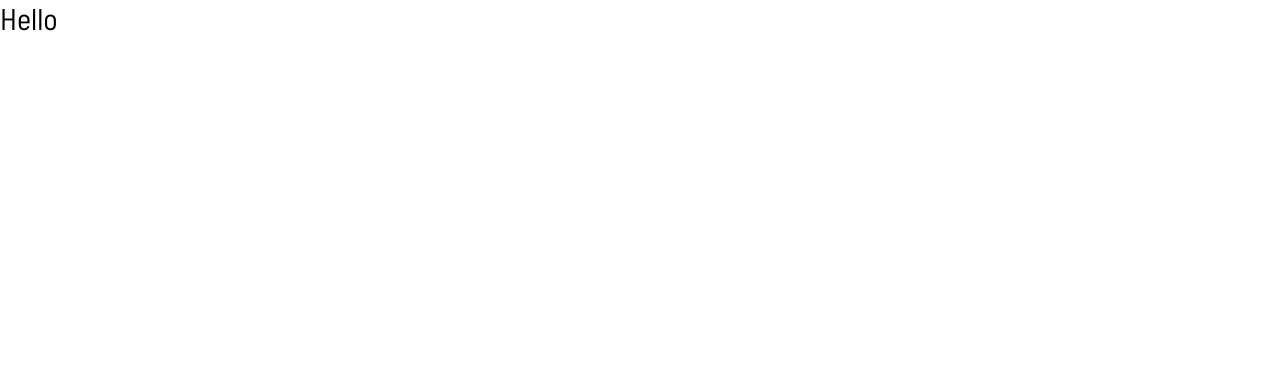
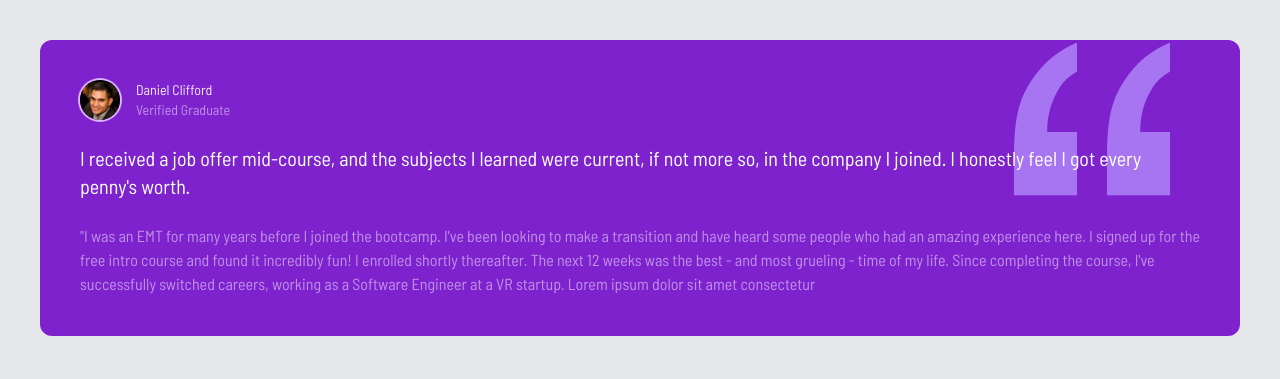
Before and after one commit to vidishashah25/testimonial-grid, a website: page index.html in a window 1280 px wide. Drawn offline with Linux system fonts and the light colour scheme.

Commit message:
First Box added

```diff
--- a/index.html
+++ b/index.html
@@ -1,18 +1,64 @@
 <!DOCTYPE html>
 <html lang="en">
-<head>
-    <meta charset="UTF-8">
-    <meta name="viewport" content="width=device-width, initial-scale=1.0">
+  <head>
+    <meta charset="UTF-8" />
+    <meta name="viewport" content="width=device-width, initial-scale=1.0" />
     <link rel="preconnect" href="https://fonts.googleapis.com" />
     <link rel="preconnect" href="https://fonts.gstatic.com" crossorigin />
     <link
       href="https://fonts.googleapis.com/css2?family=Alata&family=Barlow+Semi+Condensed:wght@400;500;600&display=swap"
       rel="stylesheet"
     />
-    <link rel="stylesheet" href="css/style.css">
+    <link rel="stylesheet" href="css/style.css" />
     <title>Testimonial-Grid</title>
-</head>
-<body>
-    <h1 class="text-3xl"> Hello</h1>
-</body>
+  </head>
+  <body class="bg-gray-200">
+    <!-- Global Container -->
+    <div class="container mx-auto max-w-7xl p-2 md:p-10">
+      <!-- Grid Container -->
+      <div class="text-white">
+        <!-- Box 1 -->
+        <div class="relative p-10 rounded-xl bg-purple-700">
+          <!-- Quotes Image -->
+          <img
+            src="images/bg-pattern-quotation.svg"
+            alt=""
+            class="absolute top-3 right-10 scale-125 md:top-7 md:right-24 md:scale-150"
+          />
+          <!-- Box Header -->
+          <div class="flex z-10 space-x-4">
+            <img
+              src="images/image-daniel.jpg"
+              alt=""
+              class="w-10 h-10 rounded-full ring-2 ring-purple-300"
+            />
+            <div class="text-sm">
+              <h4 class="opacity-90">Daniel Clifford</h4>
+              <p class="opacity-50">Verified Graduate</p>
+            </div>
+          </div>
+
+          <!-- Large Text -->
+
+          <p class="relative z-10 mt-6 text-xl">
+            I received a job offer mid-course, and the subjects I learned were
+            current, if not more so, in the company I joined. I honestly feel I
+            got every penny's worth.
+          </p>
+
+          <!-- Small Text -->
+          <p class="mt-6 opacity-50">
+            "I was an EMT for many years before I joined the bootcamp. I've been
+            looking to make a transition and have heard some people who had an
+            amazing experience here. I signed up for the free intro course and
+            found it incredibly fun! I enrolled shortly thereafter. The next 12
+            weeks was the best - and most grueling - time of my life. Since
+            completing the course, I've successfully switched careers, working
+            as a Software Engineer at a VR startup. Lorem ipsum dolor sit amet
+            consectetur
+          </p>
+        </div>
+      </div>
+    </div>
+  </body>
 </html>
```
Also changed, not shown: css/style.css.
